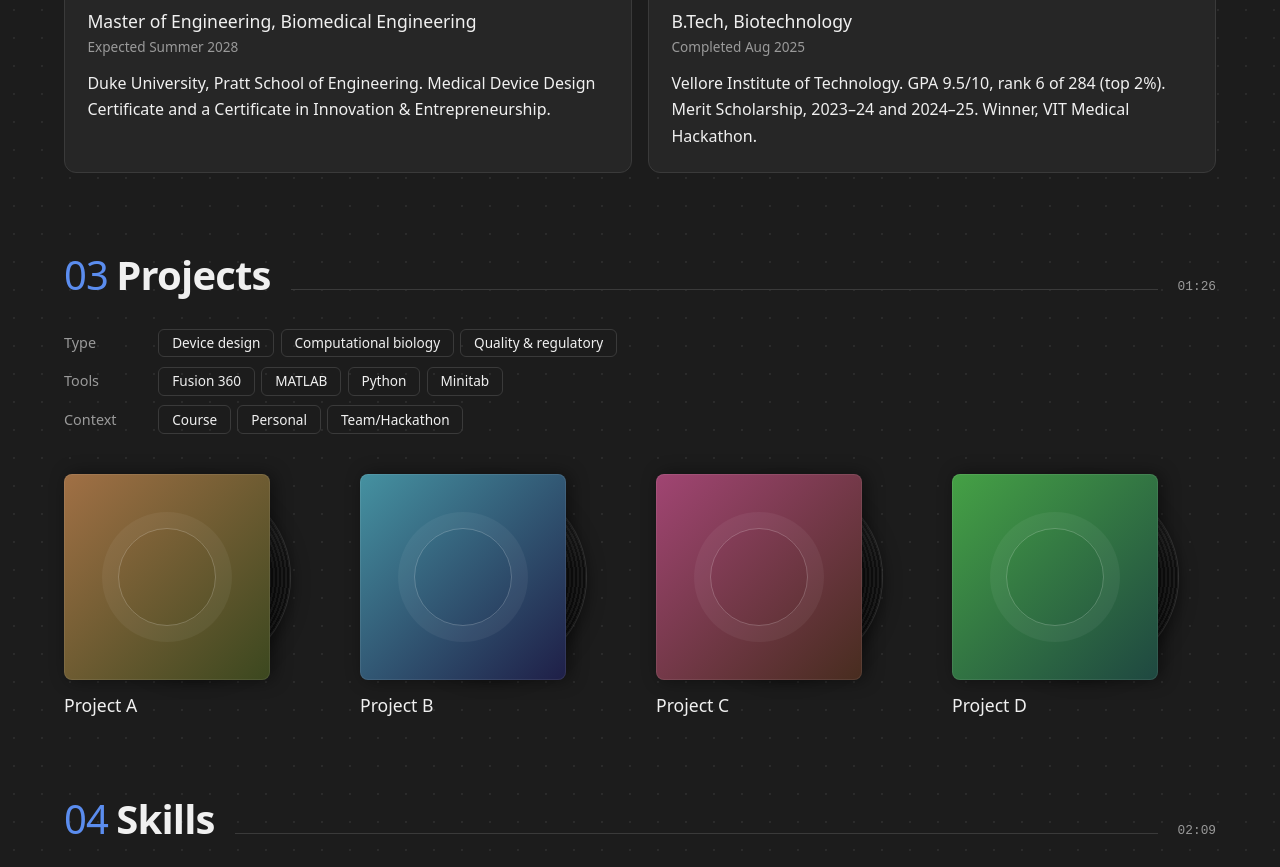
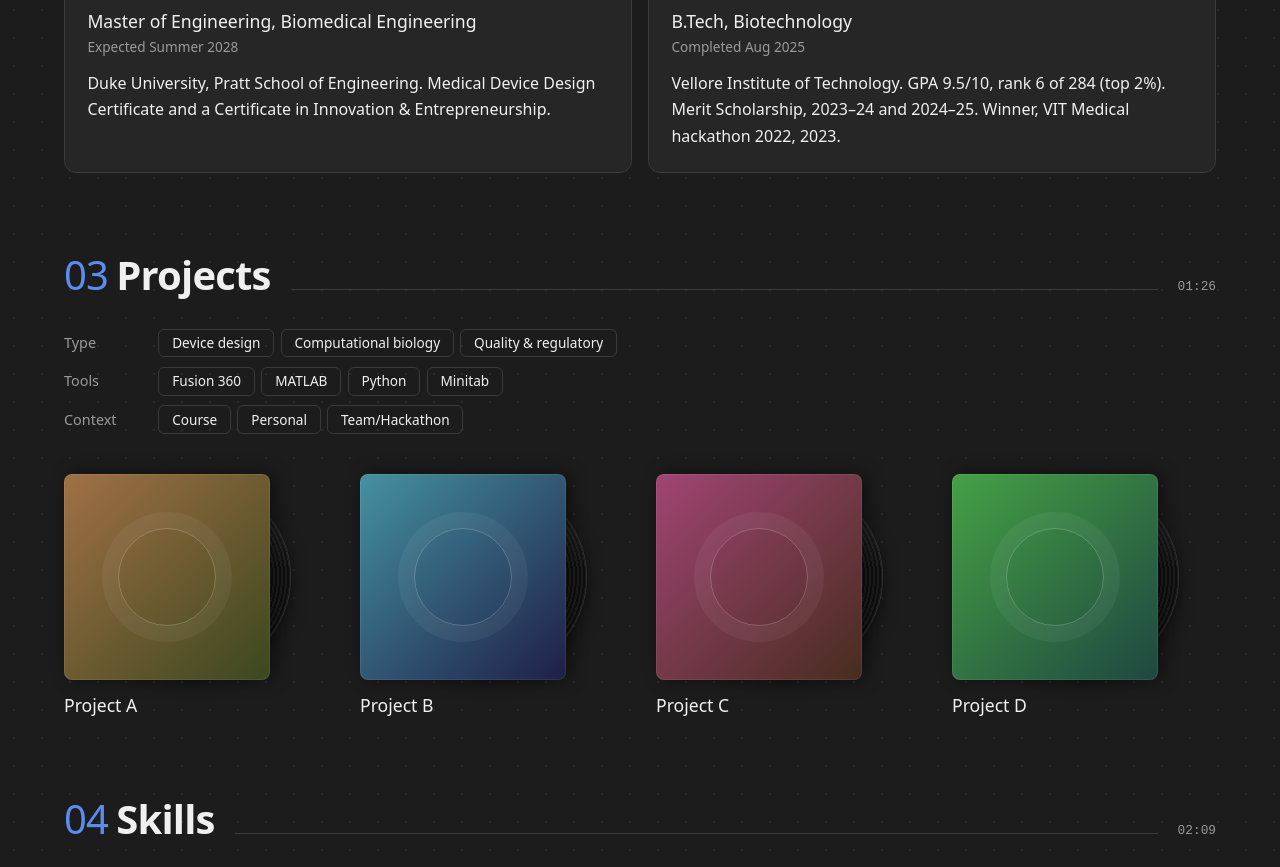
Before and after one commit to K4vinM/Portfolio, a plain HTML site: page index.html in a window 1280 px wide. Shown: the part 928-1795 px from the top of the page. Drawn offline with Linux system fonts and the light colour scheme.

Commit message:
Modify VIT entry in education section
Updated education section with additional details for VIT.

```diff
--- a/index.html
+++ b/index.html
@@ -52,7 +52,7 @@
     <h2><span class="n">02</span> Education<span class="t" data-i="1"></span></h2>
     <div class="cards">
       <article class="xcard"><span class="trk">01</span><div class="card-top"><img class="org-logo" src="duke-logo.png" alt="Duke University logo"><p class="kind">Master's</p></div><h3>Master of Engineering, Biomedical Engineering</h3><p class="when">Expected Summer 2028</p><p>Duke University, Pratt School of Engineering. Medical Device Design Certificate and a Certificate in Innovation &amp; Entrepreneurship.</p></article>
-      <article class="xcard"><span class="trk">02</span><div class="card-top"><img class="org-logo" src="vit-logo.png" alt="Vellore Institute of Technology logo"><p class="kind">Bachelor's</p></div><h3>B.Tech, Biotechnology</h3><p class="when">Completed Aug 2025</p><p>Vellore Institute of Technology. GPA 9.5/10, rank 6 of 284 (top 2%). Merit Scholarship, 2023–24 and 2024–25. Winner, VIT Medical Hackathon.</p></article>
+      <article class="xcard"><span class="trk">02</span><div class="card-top"><img class="org-logo" src="vit-logo.png" alt="Vellore Institute of Technology logo"><p class="kind">Bachelor's</p></div><h3>B.Tech, Biotechnology</h3><p class="when">Completed Aug 2025</p><p>Vellore Institute of Technology. GPA 9.5/10, rank 6 of 284 (top 2%). Merit Scholarship, 2023–24 and 2024–25. Winner, VIT Medical hackathon 2022, 2023.</p></article>
     </div>
   </section>
 
```
